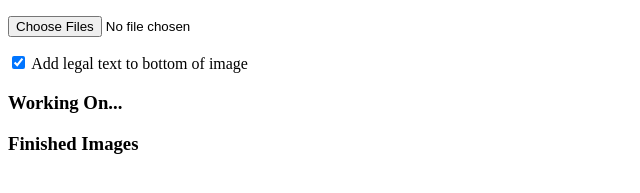
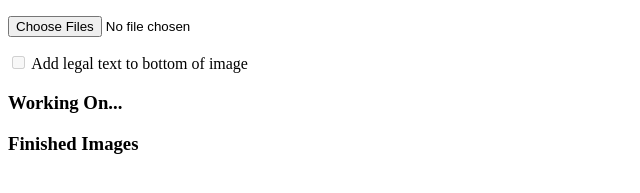
Before and after one commit to Tony-Merk-Vintage-Restoration/vintage-watermarker, an Eleventy site: page src/index.html in a window 1280 px wide. Shown: the part 211-404 px from the top of the page, 0-640 px from the left. Built offline with nearby package versions, Linux system fonts and the light colour scheme; Eleventy itself is replaced by a stand-in of ours; files that its build step writes are made by us from their sources.

Commit message:
Disable this while I figure it out...not looking good

```diff
--- a/src/index.html
+++ b/src/index.html
@@ -46,7 +46,7 @@
                 type="checkbox"
                 id="use-legal-text"
                 name="use-legal-text"
-                checked
+                disabled
             />
             <label for="use-legal-text"
                 >Add legal text to bottom of image</label
```
